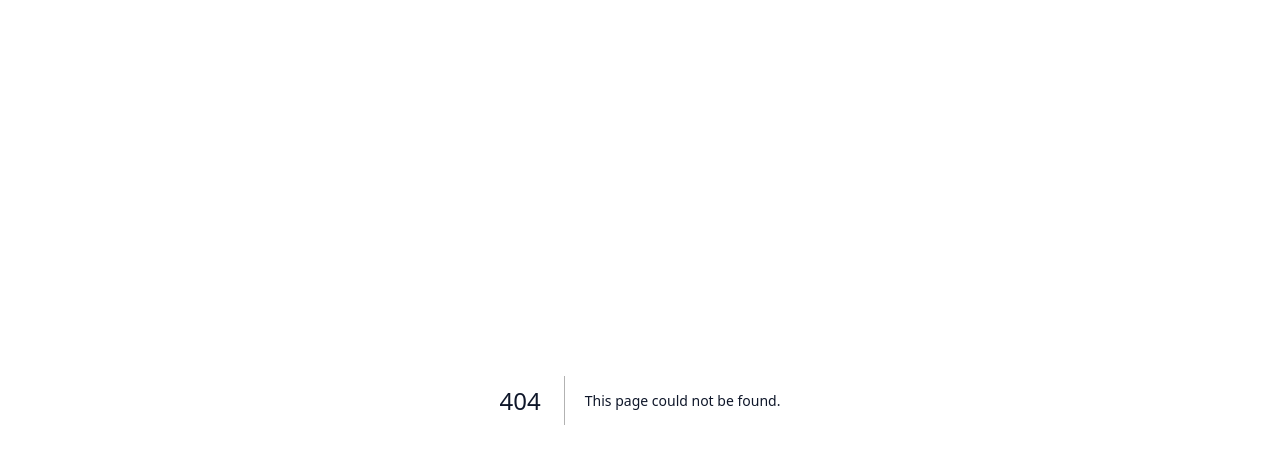
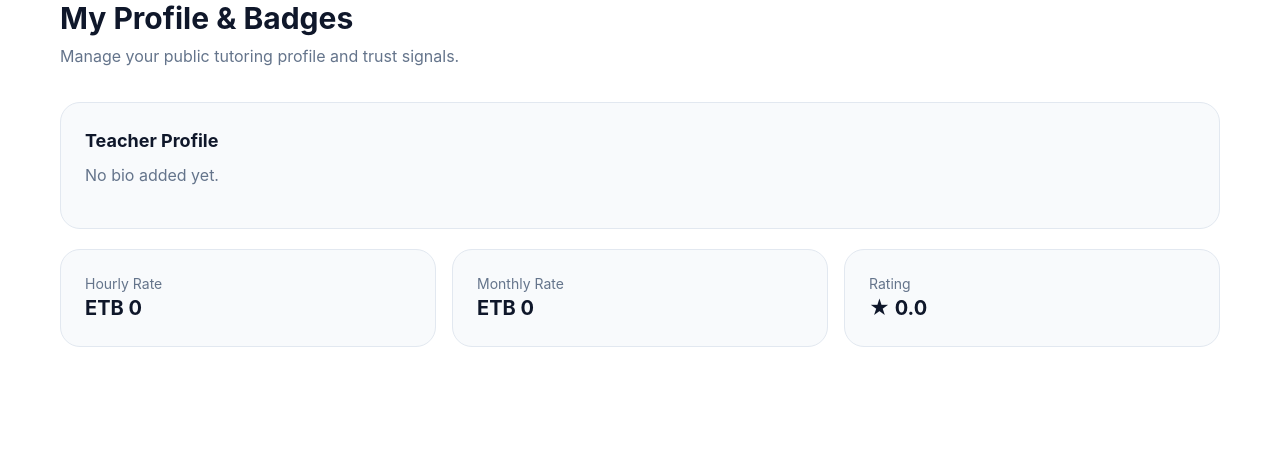
Before and after one commit to Zeordi/tutor-be-betea, a Next.js app in the folder apps/web/: page /teacher/profile in a window 1280 px wide. Before the commit this address had no page. Shown: the top 464 px of the page. Built offline with nearby package versions, Linux system fonts and the light colour scheme; no server answers.

Commit message:
Create profile/page.tsx

```diff
--- /dev/null
+++ b/apps/web/app/teacher/profile/page.tsx
@@ -0,0 +1,77 @@
+"use client";
+
+import { useEffect, useState } from "react";
+
+export default function TeacherProfilePage() {
+  const [profile, setProfile] = useState<any>(null);
+  const [loading, setLoading] = useState(true);
+
+  useEffect(() => {
+    const load = async () => {
+      try {
+        const token = localStorage.getItem("token");
+        const res = await fetch(`${process.env.NEXT_PUBLIC_API_URL}/teachers/me`, {
+          headers: { Authorization: `Bearer ${token}` },
+        });
+        const data = await res.json();
+        setProfile(data);
+      } catch {
+        setProfile(null);
+      } finally {
+        setLoading(false);
+      }
+    };
+    load();
+  }, []);
+
+  if (loading) {
+    return (
+      <main className="min-h-screen flex items-center justify-center">
+        <p className="text-[var(--secondary)]">Loading profile...</p>
+      </main>
+    );
+  }
+
+  return (
+    <main className="min-h-screen bg-[var(--background)]">
+      <section className="container py-10 max-w-3xl">
+        <h1 className="text-3xl font-bold mb-2">My Profile & Badges</h1>
+        <p className="text-[var(--secondary)] mb-8">
+          Manage your public tutoring profile and trust signals.
+        </p>
+
+        <div className="card mb-5">
+          <h3 className="font-bold text-lg mb-2">
+            {profile?.fullName || "Teacher Profile"}
+          </h3>
+          <p className="text-[var(--secondary)] mb-4">
+            {profile?.bio || "No bio added yet."}
+          </p>
+
+          <div className="flex flex-wrap gap-2">
+            {profile?.isIdVerified && <span className="badge">🛡️ ID Verified</span>}
+            {profile?.isEduVerified && <span className="badge">🎓 Degree Verified</span>}
+            {profile?.badgeTier && <span className="badge">🏆 {profile.badgeTier}</span>}
+          </div>
+        </div>
+
+        <div className="grid md:grid-cols-3 gap-4">
+          <div className="card">
+            <div className="text-sm text-[var(--secondary)]">Hourly Rate</div>
+            <div className="text-xl font-bold">ETB {profile?.hourlyRate || 0}</div>
+          </div>
+          <div className="card">
+            <div className="text-sm text-[var(--secondary)]">Monthly Rate</div>
+            <div className="text-xl font-bold">ETB {profile?.monthlyRate || 0}</div>
+          </div>
+          <div className="card">
+            <div className="text-sm text-[var(--secondary)]">Rating</div>
+            <div className="text-xl font-bold">
+              ★ {Number(profile?.rating || 0).toFixed(1)}
+            </div>
+          </div>
+        </div>
+      </section>
+    </main>
+  );
+}
```
